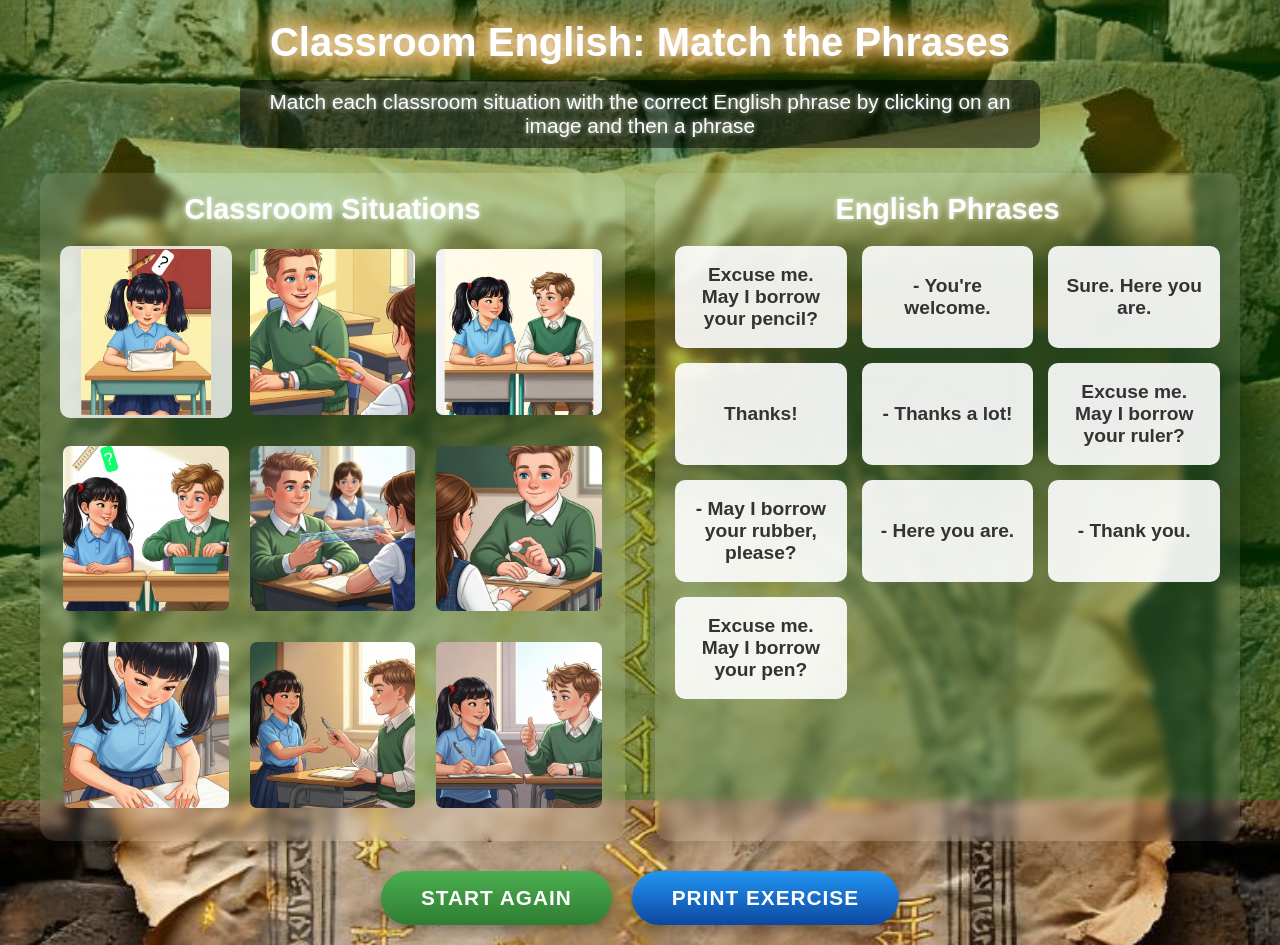
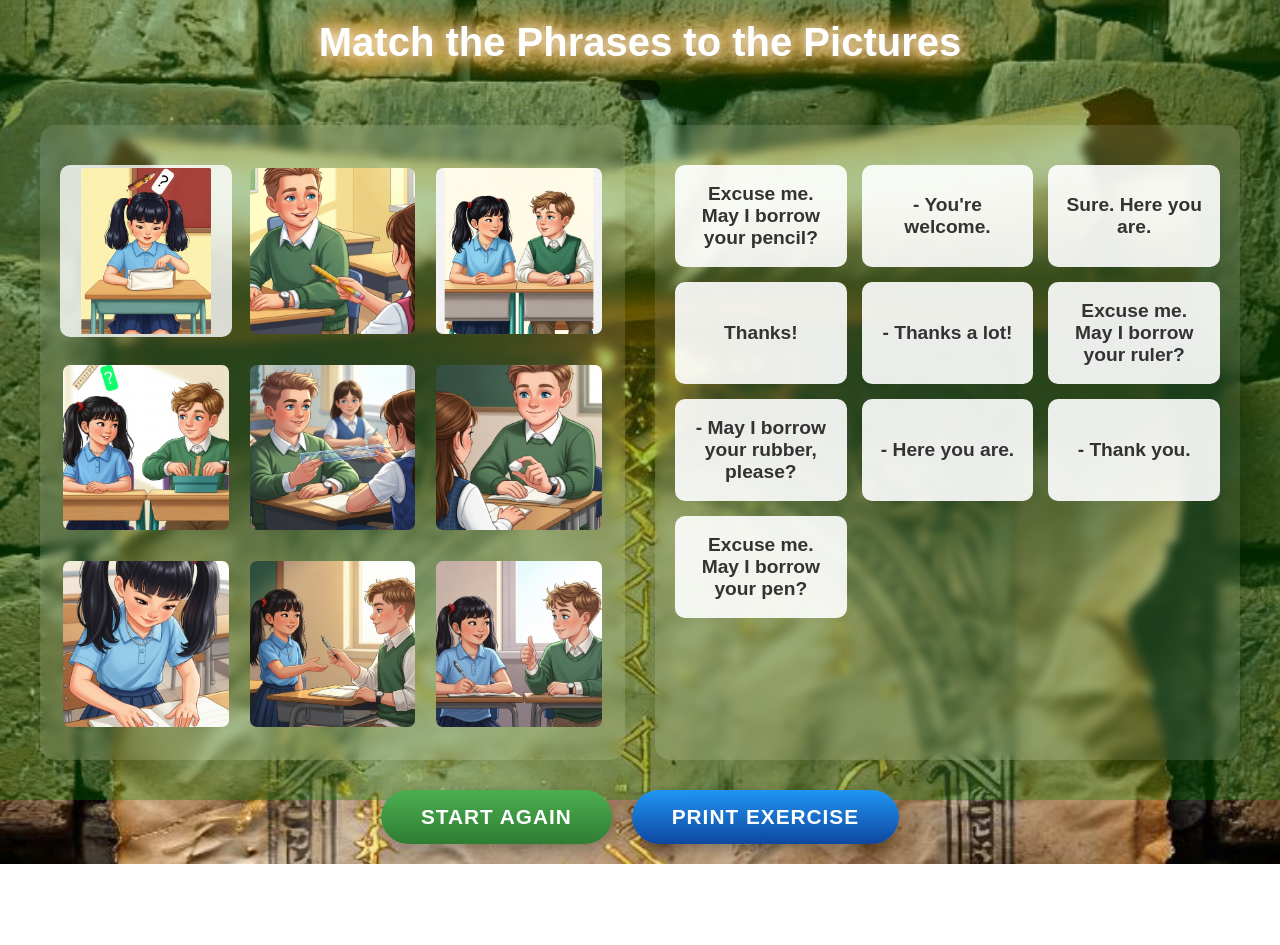
Before and after one commit to KseniaFi/school-supplies-part-2-, a plain HTML site: page matching task.html in a window 1280 px wide. After the commit the page ends 864 px from the top, so only its background shows below. Drawn offline with Linux system fonts and the light colour scheme; files whose address does not match are found by name.

Commit message:
Update matching task.html

```diff
--- a/matching task.html
+++ b/matching task.html
@@ -3,7 +3,7 @@
 <head>
     <meta charset="UTF-8">
     <meta name="viewport" content="width=device-width, initial-scale=1.0">
-    <title>Classroom English: Match the Phrases</title>
+    <title></title>
     <style>
         * {
             box-sizing: border-box;
@@ -338,19 +338,19 @@
     </style>
 </head>
 <body>
-    <h1 class="game-title">Classroom English: Match the Phrases</h1>
-    <div class="instruction">Match each classroom situation with the correct English phrase by clicking on an image and then a phrase</div>
+    <h1 class="game-title">Match the Phrases to the Pictures</h1>
+    <div class="instruction"></div>
 
     <div class="game-container">
         <div class="images-section">
-            <h2 class="section-title">Classroom Situations</h2>
+            <h2 class="section-title"></h2>
             <div class="images-grid" id="imagesGrid">
                 <!-- Images will be inserted here by JavaScript -->
             </div>
         </div>
 
         <div class="phrases-section">
-            <h2 class="section-title">English Phrases</h2>
+            <h2 class="section-title"></h2>
             <div class="phrases-grid" id="phrasesGrid">
                 <!-- Phrases will be inserted here by JavaScript -->
             </div>
```
